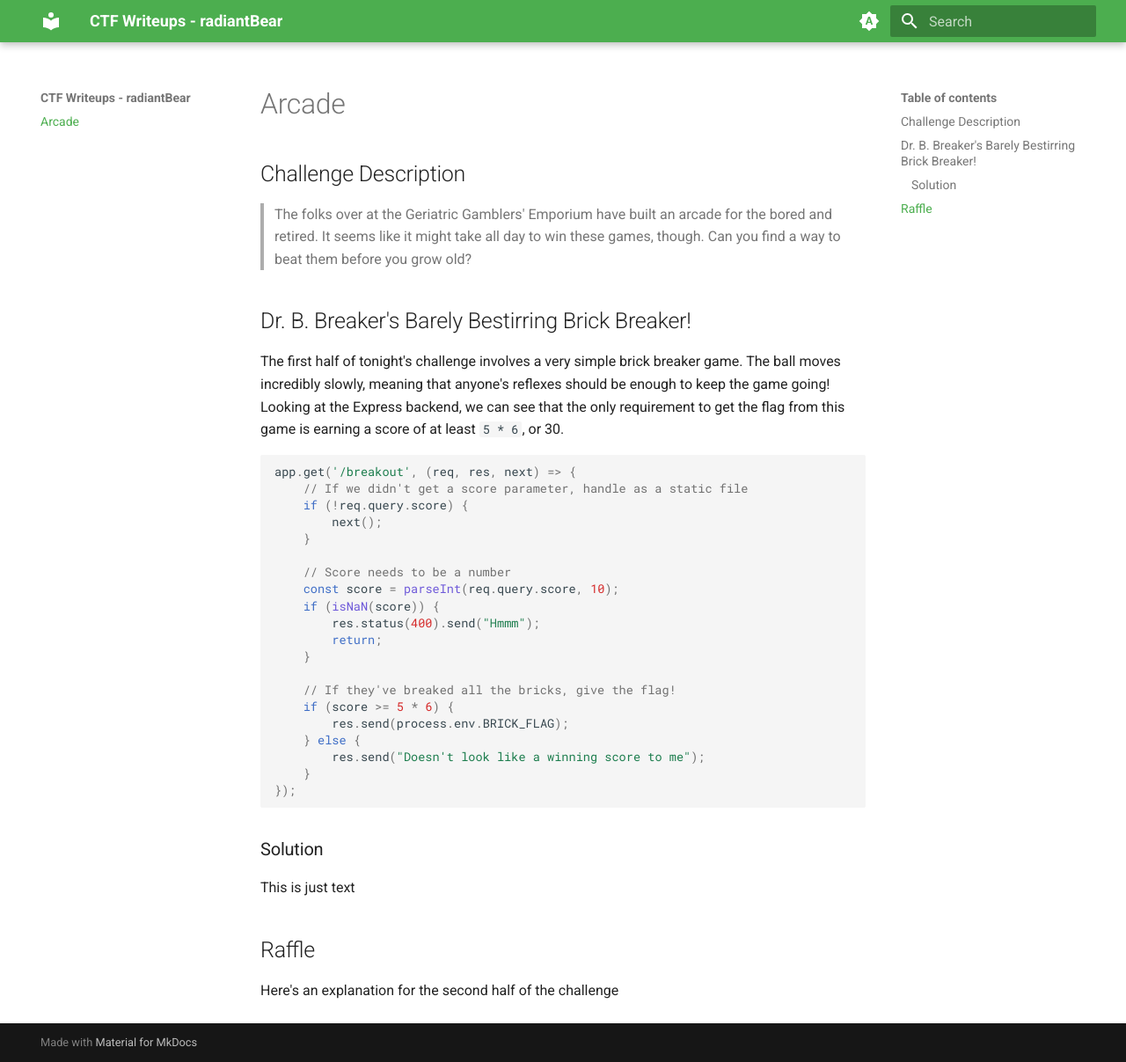
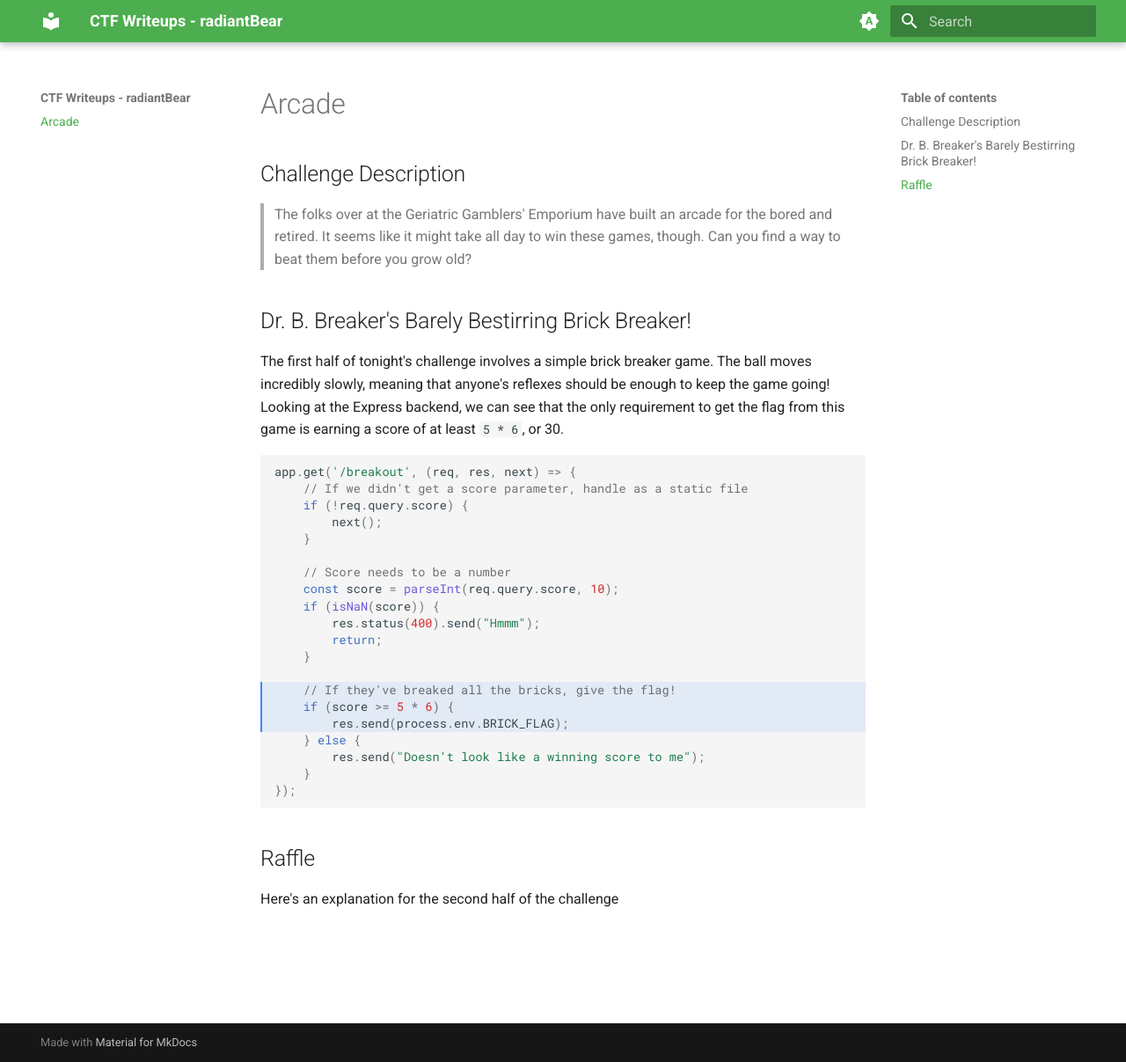
Before and after one commit to radiantBear/ctf-writeups, an MkDocs documentation site: the page built from docs/arcade.md, in a window 1280 px wide and 1207 px high. Shown: the whole window at 88% size. Built offline with MkDocs 1.6.1 and Material for MkDocs 9.7.7, drawn with Linux system fonts in a browser that asks for light colours.

Commit message:
Enable line highlighting (reason for switch)

````diff
--- a/docs/arcade.md
+++ b/docs/arcade.md
@@ -6,12 +6,12 @@
 > find a way to beat them before you grow old?
 
 ## Dr. B. Breaker's Barely Bestirring Brick Breaker!
-The first half of tonight's challenge involves a very simple brick breaker game. The ball
+The first half of tonight's challenge involves a simple brick breaker game. The ball
 moves incredibly slowly, meaning that anyone's reflexes should be enough to keep the game
 going! Looking at the Express backend, we can see that the only requirement to get the
 flag from this game is earning a score of at least `5 * 6`, or 30.
 
-```js
+```js hl_lines="14 15 16"
 app.get('/breakout', (req, res, next) => {
     // If we didn't get a score parameter, handle as a static file
     if (!req.query.score) {
@@ -34,10 +34,5 @@ app.get('/breakout', (req, res, next) => {
 });
 ```
 
-
-
-### Solution
-This is just text
-
 ## Raffle
 Here's an explanation for the second half of the challenge
````
